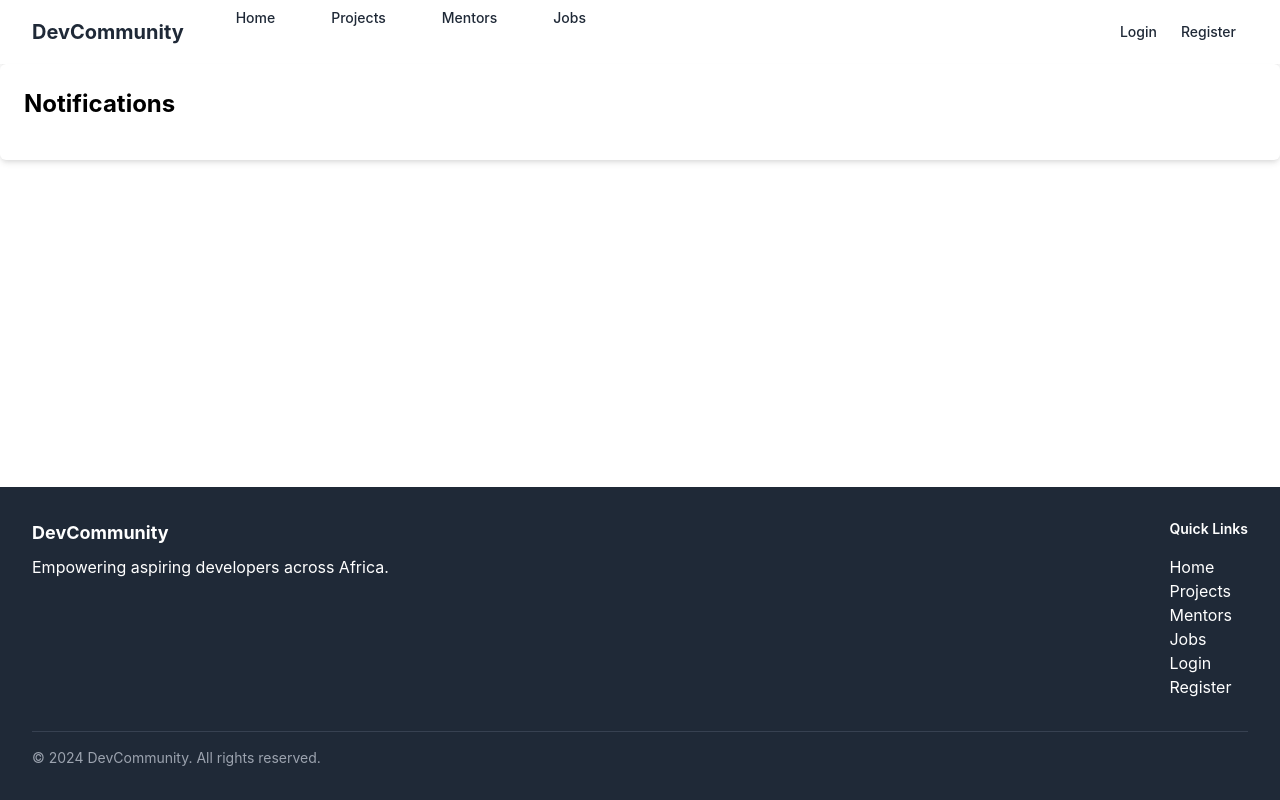
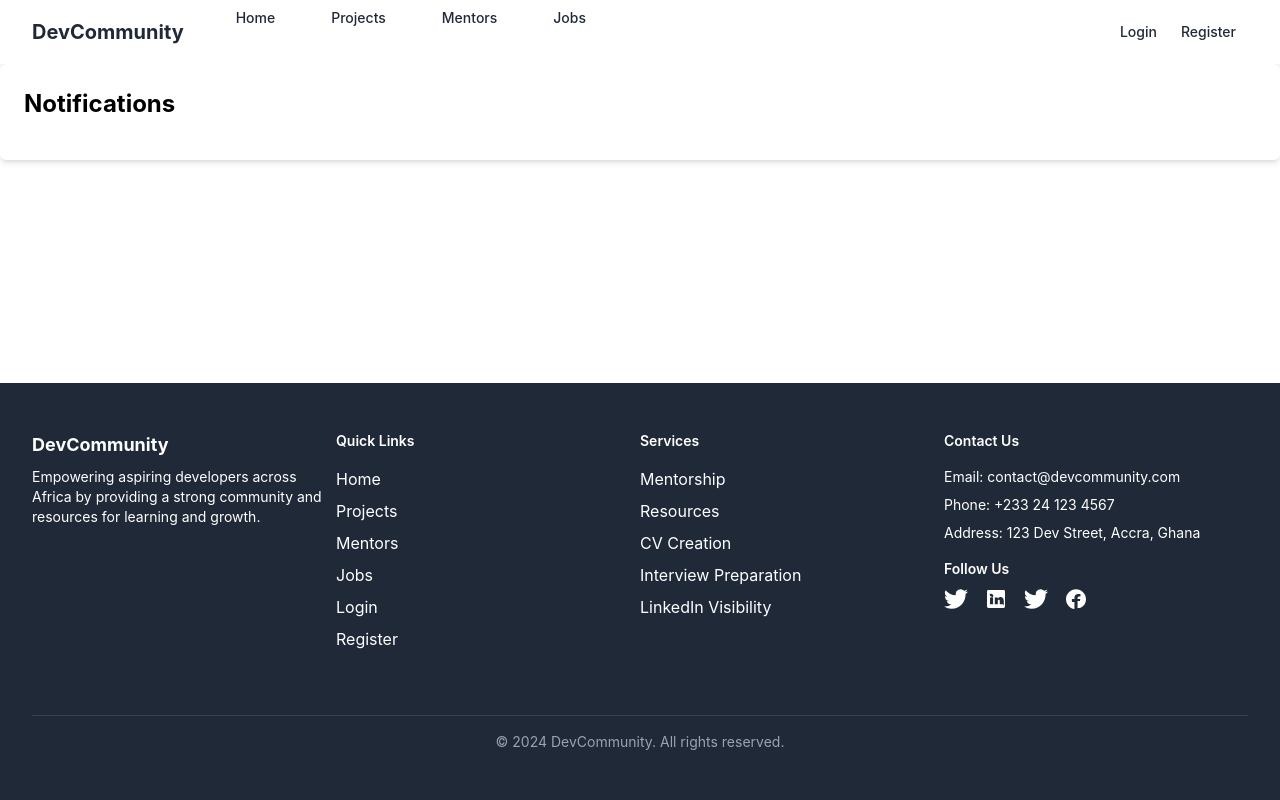
Before and after one commit to yorliabdulai/dev-community, a React (Create React App) app in the folder frontend/: page /notifications in a window 1280 px wide. Built offline with nearby package versions, Linux system fonts and the light colour scheme.

Commit message:
Update Footer component with additional links and contact information

```diff
--- a/frontend/src/components/shared/Footer.tsx
+++ b/frontend/src/components/shared/Footer.tsx
@@ -4,15 +4,17 @@ import { Link } from 'react-router-dom';
 const Footer: React.FC = () => {
   return (
     <footer className="bg-gray-800 text-white">
-      <div className="max-w-7xl mx-auto px-4 py-8 sm:px-6 lg:px-8">
-        <div className="flex justify-between">
-          <div>
+      <div className="max-w-7xl mx-auto px-4 py-12 sm:px-6 lg:px-8">
+        <div className="flex flex-wrap justify-between">
+          <div className="w-full sm:w-1/2 md:w-1/3 lg:w-1/4 mb-8">
             <h2 className="text-lg font-bold">DevCommunity</h2>
-            <p className="mt-2">Empowering aspiring developers across Africa.</p>
+            <p className="mt-2 text-sm">
+              Empowering aspiring developers across Africa by providing a strong community and resources for learning and growth.
+            </p>
           </div>
-          <div className="space-y-4">
-            <h3 className="text-sm font-semibold">Quick Links</h3>
-            <ul>
+          <div className="w-full sm:w-1/2 md:w-1/3 lg:w-1/4 mb-8">
+            <h3 className="text-sm font-semibold mb-4">Quick Links</h3>
+            <ul className="space-y-2">
               <li>
                 <Link to="/" className="hover:underline">Home</Link>
               </li>
@@ -33,8 +35,61 @@ const Footer: React.FC = () => {
               </li>
             </ul>
           </div>
+          <div className="w-full sm:w-1/2 md:w-1/3 lg:w-1/4 mb-8">
+            <h3 className="text-sm font-semibold mb-4">Services</h3>
+            <ul className="space-y-2">
+              <li>
+                <Link to="/mentorship" className="hover:underline">Mentorship</Link>
+              </li>
+              <li>
+                <Link to="/resources" className="hover:underline">Resources</Link>
+              </li>
+              <li>
+                <Link to="/cv" className="hover:underline">CV Creation</Link>
+              </li>
+              <li>
+                <Link to="/interview-prep" className="hover:underline">Interview Preparation</Link>
+              </li>
+              <li>
+                <Link to="/linkedin-visibility" className="hover:underline">LinkedIn Visibility</Link>
+              </li>
+            </ul>
+          </div>
+          <div className="w-full sm:w-1/2 md:w-1/3 lg:w-1/4 mb-8">
+            <h3 className="text-sm font-semibold mb-4">Contact Us</h3>
+            <ul className="space-y-2 text-sm">
+              <li>Email: contact@devcommunity.com</li>
+              <li>Phone: +233 24 123 4567</li>
+              <li>Address: 123 Dev Street, Accra, Ghana</li>
+            </ul>
+            <div className="mt-4">
+              <h3 className="text-sm font-semibold mb-2">Follow Us</h3>
+              <div className="flex space-x-4">
+                <a href="#" className="hover:text-gray-400">
+                  <svg className="w-6 h-6" fill="currentColor" viewBox="0 0 24 24">
+                    <path d="M24 4.557a9.99 9.99 0 0 1-2.827.775 4.943 4.943 0 0 0 2.165-2.723 9.98 9.98 0 0 1-3.127 1.195 4.922 4.922 0 0 0-8.38 4.482A13.978 13.978 0 0 1 1.67 3.149a4.932 4.932 0 0 0 1.524 6.574 4.905 4.905 0 0 1-2.228-.616v.061a4.932 4.932 0 0 0 3.946 4.827 4.939 4.939 0 0 1-2.224.085 4.928 4.928 0 0 0 4.6 3.417A9.868 9.868 0 0 1 0 19.54a13.924 13.924 0 0 0 7.548 2.212c9.057 0 14.01-7.513 14.01-14.008 0-.213-.005-.425-.015-.637A9.936 9.936 0 0 0 24 4.557z" />
+                  </svg>
+                </a>
+                <a href="#" className="hover:text-gray-400">
+                  <svg className="w-6 h-6" fill="currentColor" viewBox="0 0 24 24">
+                    <path d="M19.615 3H4.385A1.389 1.389 0 0 0 3 4.385v15.23A1.389 1.389 0 0 0 4.385 21h15.23A1.389 1.389 0 0 0 21 19.615V4.385A1.389 1.389 0 0 0 19.615 3zm-10.57 14.25h-3V10.5h3v6.75zm-1.5-7.875c-.966 0-1.75-.784-1.75-1.75S6.58 6.875 7.546 6.875s1.75.784 1.75 1.75-.784 1.75-1.75 1.75zm11.25 7.875h-3v-3.375c0-1.688-2-1.563-2 0v3.375h-3V10.5h3v1.125c1.378-2.554 6-2.75 6 2.438v4.187z" />
+                  </svg>
+                </a>
+                <a href="#" className="hover:text-gray-400">
+                  <svg className="w-6 h-6" fill="currentColor" viewBox="0 0 24 24">
+                    <path d="M23.994 4.569a10.12 10.12 0 0 1-2.828.775 4.935 4.935 0 0 0 2.165-2.725 9.89 9.89 0 0 1-3.127 1.192 4.92 4.92 0 0 0-8.384 4.483A13.94 13.94 0 0 1 1.671 3.149 4.928 4.928 0 0 0 3.194 9.724a4.906 4.906 0 0 1-2.228-.616v.061a4.936 4.936 0 0 0 3.95 4.823 4.942 4.942 0 0 1-2.224.085 4.929 4.929 0 0 0 4.6 3.421A9.9 9.9 0 0 1 0 19.54a13.936 13.936 0 0 0 7.548 2.212c9.054 0 14.009-7.5 14.009-14.008 0-.213-.005-.426-.015-.637A9.929 9.929 0 0 0 24 4.569z" />
+                  </svg>
+                </a>
+                <a href="#" className="hover:text-gray-400">
+                  <svg className="w-6 h-6" fill="currentColor" viewBox="0 0 24 24">
+                    <path d="M12 2.163c-5.522 0-10 4.478-10 10 0 4.991 3.657 9.128 8.437 9.878v-6.989h-2.54V12h2.54v-1.217c0-2.507 1.492-3.89 3.774-3.89 1.094 0 2.238.194 2.238.194v2.463h-1.26c-1.242 0-1.628.774-1.628 1.562V12h2.773l-.444 2.052h-2.329v6.989C18.343 21.292 22 17.155 22 12.163c0-5.522-4.478-10-10-10z" />
+                  </svg>
+                </a>
+              </div>
+            </div>
+          </div>
         </div>
-        <div className="mt-8 border-t border-gray-700 pt-4 text-sm text-gray-400">
+        <div className="mt-8 border-t border-gray-700 pt-4 text-sm text-gray-400 text-center">
           <p>&copy; 2024 DevCommunity. All rights reserved.</p>
         </div>
       </div>
```
